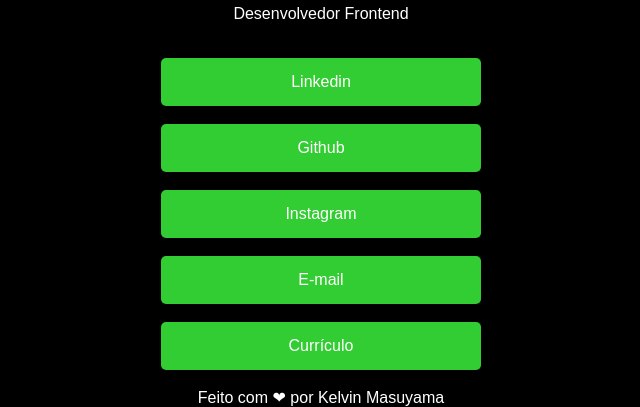
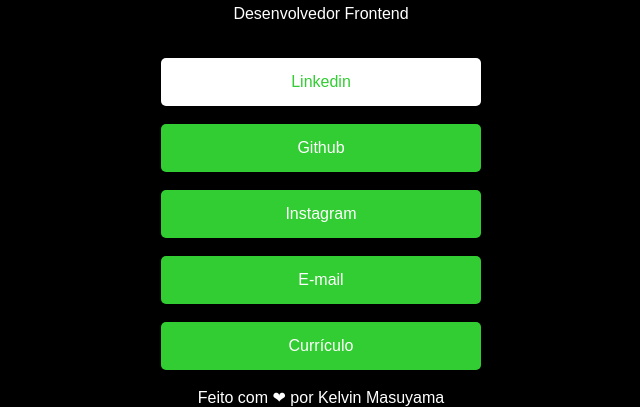
Before and after one commit to kelvinmasuyama/my-links, a plain HTML site: page index.html in a window 1280 px wide. In both pictures the pointer is over the link "Linkedin". Shown: the part 436-843 px from the top of the page, without its empty margins (319-959 px from the left). Drawn offline with Linux system fonts and the light colour scheme.

Commit message:
Add files via upload

```diff
--- a/style.css
+++ b/style.css
@@ -42,6 +42,11 @@ a {
 
 }
 
+a:hover {
+    background-color: white;
+    color: limegreen;
+}
+
 footer{
     color: white;
 }
```
